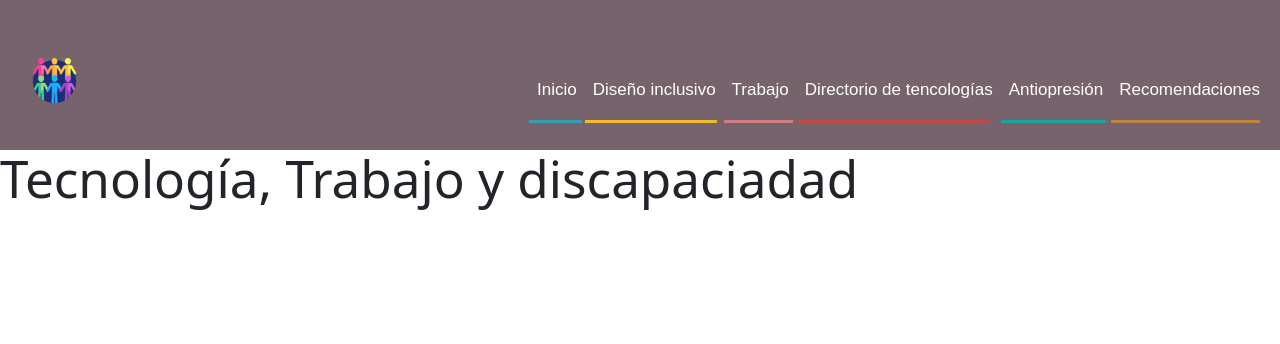
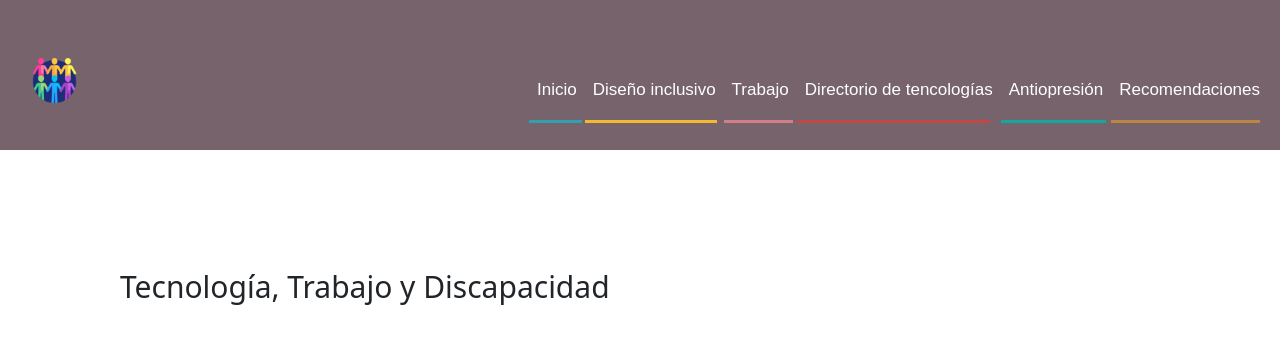
Before and after one commit to atzina/tecnologia-discapacidad, a React (Vite) app in the folder tecnologia_y_discapacidad/: page /trabajo in a window 1280 px wide. Shown: the top 344 px of the page. Built offline with nearby package versions, Linux system fonts and the light colour scheme.

Commit message:
inicio trabajo

```diff
--- a/tecnologia_y_discapacidad/src/components/Home/Home.jsx
+++ b/tecnologia_y_discapacidad/src/components/Home/Home.jsx
@@ -64,7 +64,7 @@ function Home() {
         <div className="d-flex flex-column align-items-center justify-content-center div-icono-footer">
           <img className="image-final" src={Icon}></img>
         </div>
-        <div className="d-flex flex-column align-items-center justify-content-center div-text-footer">
+        <div className="d-flex flex-column justify-content-center div-text-footer">
           <p>
             Este proyecto está en construcción, todas las contribuciones,
             comentarios e ideas son bien recibidas
--- /dev/null
+++ b/tecnologia_y_discapacidad/src/components/Trabajo.css
@@ -0,0 +1,16 @@
+
+.hero-trabajo {
+    margin:20px;
+    display: flex;
+}
+
+.titulo {
+    display: flex;
+    justify-content: flex-start;
+    margin-left: 100px;
+    margin-top: 100px;
+}
+
+.titulo h1 {
+    font-size: 30px;
+}
--- a/tecnologia_y_discapacidad/src/components/Trabajo.jsx
+++ b/tecnologia_y_discapacidad/src/components/Trabajo.jsx
@@ -1,7 +1,20 @@
+import Trabajoimg from '../assets/trabajo.jpg';
+import './Trabajo.css';
 
 function Trabajo () {
     return(
-        <h1>Tecnología, Trabajo y discapaciadad</h1>
+        <>
+        <section className="hero-trabajo">
+            {/* <img className="imagen-trabajo"src={Trabajoimg}></img>     */}
+            <div className='titulo'>
+                <h1>Tecnología, Trabajo y Discapacidad</h1>
+            </div>
+
+        </section>
+
+
+
+        </>
     )
 }
 
```
Also changed, not shown: tecnologia_y_discapacidad/src/assets/trabajo.jpg (added).
